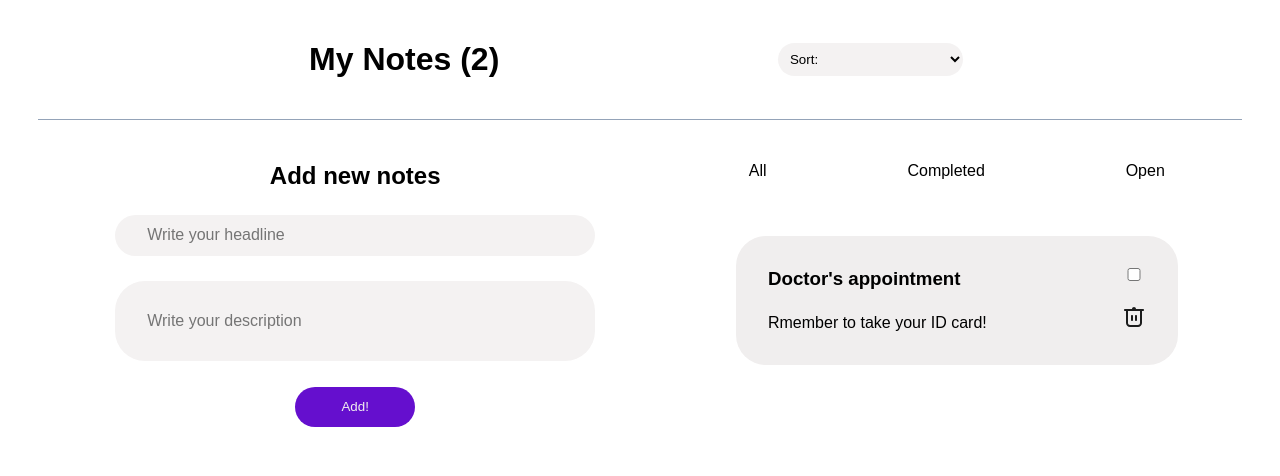
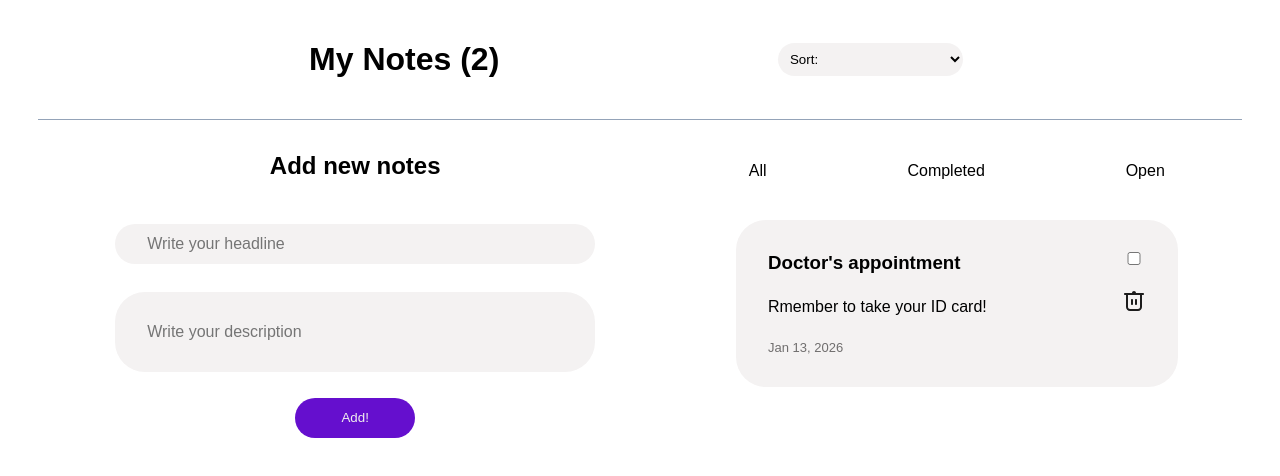
Before and after one commit to FatemeFazelzade/React-note-app, a React (Vite) app: page / in a window 1280 px wide. Shown: the top 476 px of the page. Built offline with nearby package versions, Linux system fonts and the light colour scheme.

Commit message:
Added final touches on the design

```diff
--- a/src/App.css
+++ b/src/App.css
@@ -49,8 +49,12 @@ select:focus {
   display: flex;
   align-items: center;
   flex-flow: column wrap;
-  margin-top: 2vw;
+  margin-top: 2vh;
   padding: 2vh 6vw;
+}
+
+.search h2 {
+  margin-bottom: 2vh;
 }
 
 .search__input {
@@ -62,10 +66,11 @@ select:focus {
   padding: 0.7rem 2rem;
   border-radius: 30px;
   width: 30em;
-  margin-top: 2vw;
+  margin-top: 3.5vh;
   transition: 0.4s;
 }
 
+.search__input:hover,
 .search__input:focus {
   outline: none;
   background-color: #f0eeee;
@@ -86,12 +91,18 @@ select:focus {
 }
 
 .note-card {
-  margin: 5vh 5vw;
+  margin: 3vh 5vw;
   padding: 4vh 2.5vw;
   display: flex;
   flex-direction: row;
   justify-content: space-between;
   border-radius: 30px;
+  background-color: #f4f2f2;
+}
+
+.note-card:hover,
+.note-card:focus {
+  transition: 0.4s;
   background-color: #f0eeee;
 }
 
@@ -106,3 +117,15 @@ select:focus {
   flex-direction: column;
   gap: 1.5rem;
 }
+
+.date {
+  font-size: small;
+  color: rgb(112, 110, 110);
+}
+
+.icon-trash:hover,
+.icon-trash:focus {
+  transition: 0.4s;
+  filter: invert(27%) sepia(51%) saturate(2878%) hue-rotate(346deg)
+    brightness(104%) contrast(97%);
+}
--- a/src/components/ShowNotes.jsx
+++ b/src/components/ShowNotes.jsx
@@ -20,11 +20,16 @@ function ShowNotesNav() {
         <div className="note-card__body">
           <h3>Doctor's appointment</h3>
           <p>Rmember to take your ID card!</p>
+          <div className="date">Jan 13, 2026</div>
         </div>
         <div className="note-card__details">
           <input type="checkbox"></input>
           <span>
-            <img src="/images/trash.svg" alt="trash svg icon" />
+            <img
+              className="icon-trash"
+              src="/images/trash.svg"
+              alt="trash svg icon"
+            />
           </span>
         </div>
       </div>
```
